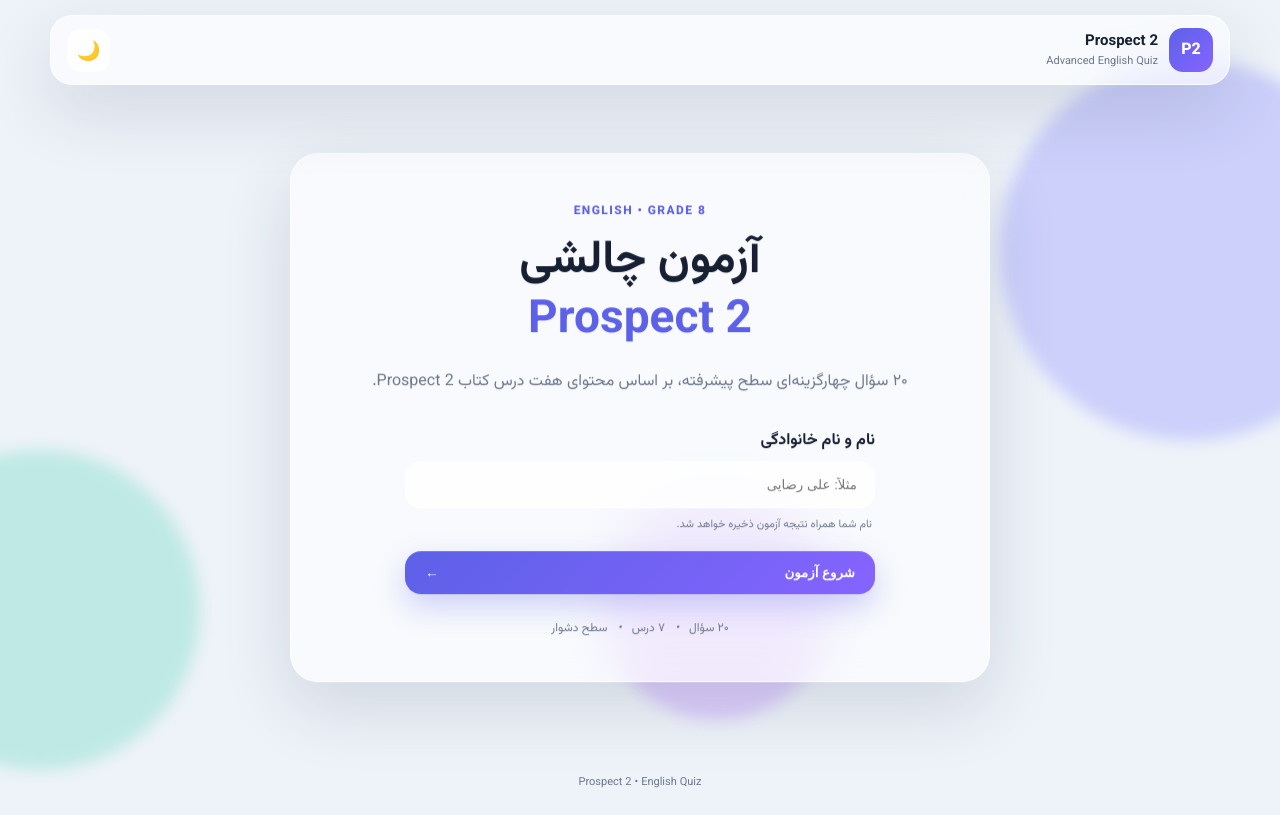
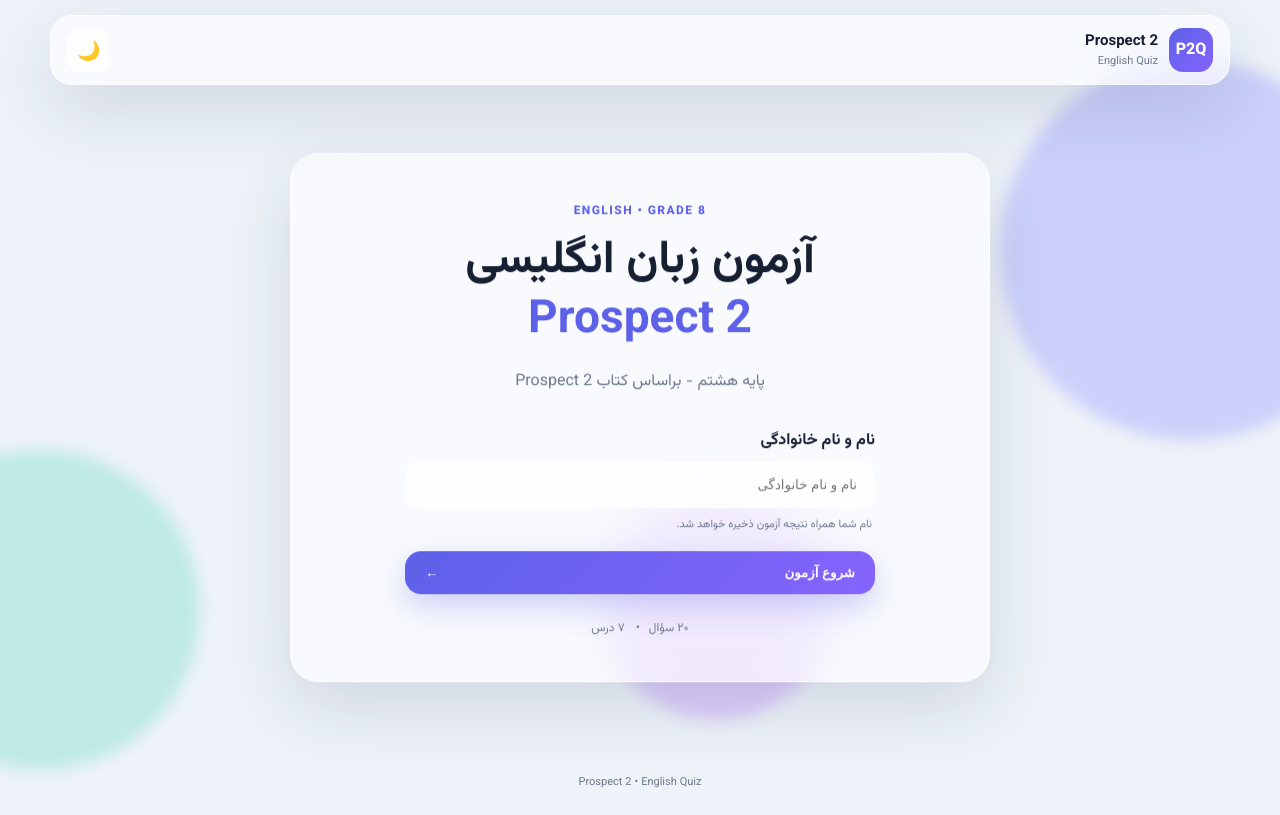
Before and after one commit to rayan12rezaei-cpu/p2q, a plain HTML site: page index.html in a window 1280 px wide. Drawn offline with nearby package versions, Linux system fonts and the light colour scheme.

Commit message:
Update index.html

```diff
--- a/index.html
+++ b/index.html
@@ -7,35 +7,31 @@
   <meta name="description"
         content="آزمون پیشرفته زبان انگلیسی Prospect 2">
 
-  <title>Prospect 2 | آزمون پیشرفته</title>
+  <title>Prospect 2 | آزمون زبان</title>
 
-  <!-- Font -->
   <link rel="preconnect" href="https://fonts.googleapis.com">
   <link rel="preconnect" href="https://fonts.gstatic.com" crossorigin>
   <link href="https://fonts.googleapis.com/css2?family=Vazirmatn:wght@400;500;600;700;800&display=swap" rel="stylesheet">
 
-  <!-- CSS -->
   <link rel="stylesheet" href="style.css">
 </head>
 
 <body>
 
-  <!-- Background -->
   <div class="background">
     <div class="orb orb-1"></div>
     <div class="orb orb-2"></div>
     <div class="orb orb-3"></div>
   </div>
 
-  <!-- Header -->
   <header class="topbar glass">
 
     <div class="brand">
-      <div class="brand-logo">P2</div>
+      <div class="brand-logo">P2Q</div>
 
       <div class="brand-text">
         <strong>Prospect 2</strong>
-        <span>Advanced English Quiz</span>
+        <span>English Quiz</span>
       </div>
     </div>
 
@@ -52,8 +48,6 @@
 
   <main class="container">
 
-    <!-- ================= LOGIN ================= -->
-
     <section id="loginScreen" class="screen active">
 
       <div class="login-card glass floating">
@@ -63,13 +57,12 @@
         </div>
 
         <h1>
-          آزمون چالشی
+          آزمون زبان انگلیسی
           <span>Prospect 2</span>
         </h1>
 
         <p class="description">
-          ۲۰ سؤال چهارگزینه‌ای سطح پیشرفته،
-          بر اساس محتوای هفت درس کتاب Prospect 2.
+          پایه هشتم - براساس کتاب Prospect 2
         </p>
 
         <form id="loginForm">
@@ -83,7 +76,7 @@
             type="text"
             maxlength="80"
             autocomplete="name"
-            placeholder="مثلاً: علی رضایی"
+            placeholder="نام و نام خانوادگی"
             required
           >
 
@@ -102,16 +95,11 @@
           <span>۲۰ سؤال</span>
           <i>•</i>
           <span>۷ درس</span>
-          <i>•</i>
-          <span>سطح دشوار</span>
         </div>
 
       </div>
 
     </section>
-
-
-    <!-- ================= QUIZ ================= -->
 
     <section id="quizScreen" class="screen">
 
```
